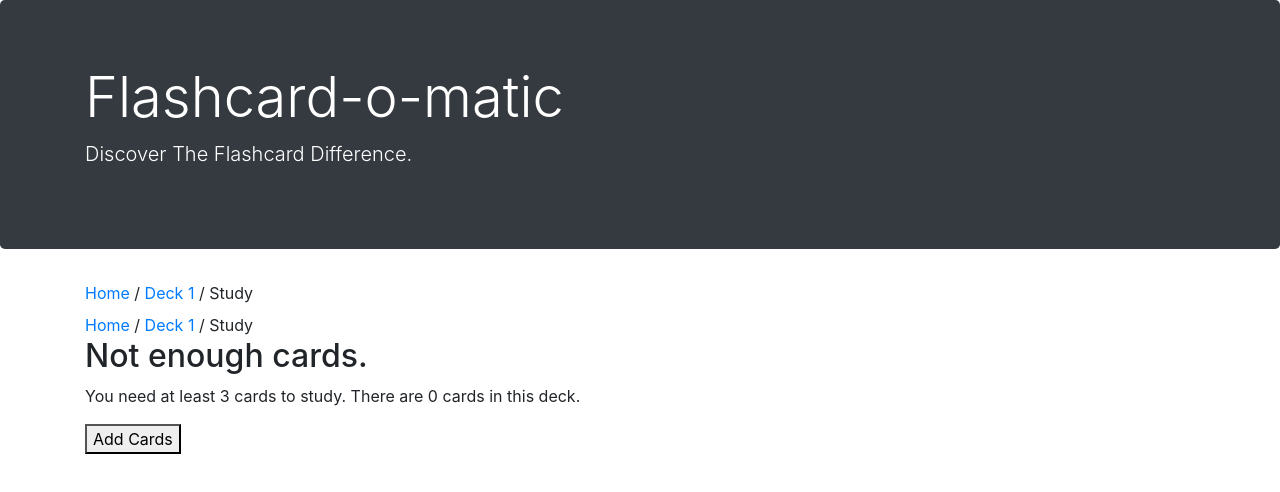
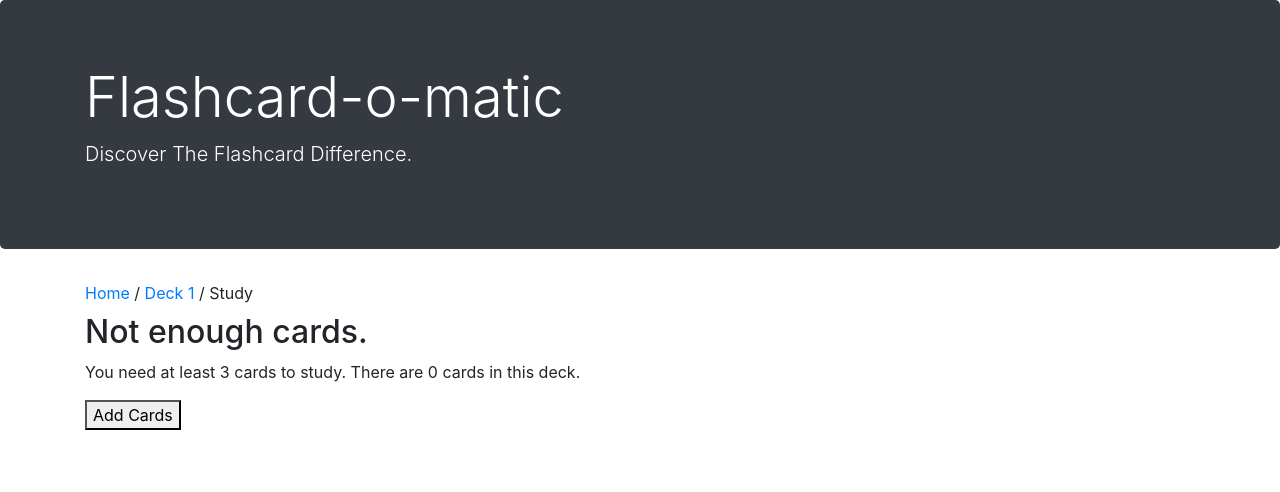
Before and after one commit to rkrutek-indeed/flashcard-app-capstone, a React (Create React App) app: page /decks/1/study in a window 1280 px wide. Shown: the top 492 px of the page. Built offline with nearby package versions, Linux system fonts and the light colour scheme; no server answers; a web font is replaced by a local one.

Commit message:
Fixed breadcrumbs

```diff
--- a/src/Layout/Breadcrumbs.js
+++ b/src/Layout/Breadcrumbs.js
@@ -16,6 +16,9 @@ const Breadcrumbs = ({ deckName, cardId }) => {
             const deckIndex = pathnames.indexOf("decks");
             const deckId = pathnames[deckIndex + 1];
 
+            if (deckId === "new") {
+                links.push(<span key="new-deck">Create Deck</span>);
+            } else {
                 links.push(
                     <Link key={`deck-${deckId}`} to={`/decks/${deckId}`}>
                         {deckName || `Deck ${deckId}`}
@@ -31,6 +34,7 @@ const Breadcrumbs = ({ deckName, cardId }) => {
                         links.push(<span key="new-card">Add Card</span>);
                     } else if (cardId) {
                         links.push(<span key={`edit-card-${cardId}`}>Edit Card {cardId}</span>);
+                    }
                 }
             }
         } else if (pathnames.includes("new")) {
--- a/src/Layout/Study.js
+++ b/src/Layout/Study.js
@@ -16,7 +16,6 @@ function Study() {
     function NotEnoughCards({cards}) {
         return (
             <div>
-                <Breadcrumbs deckName={deck.name} />
                 <h2>Not enough cards.</h2>
                 <p>You need at least 3 cards to study. There are {cards.length} cards in this
                     deck.</p>
```
Lines whose indentation alone changed are shown as unchanged.
